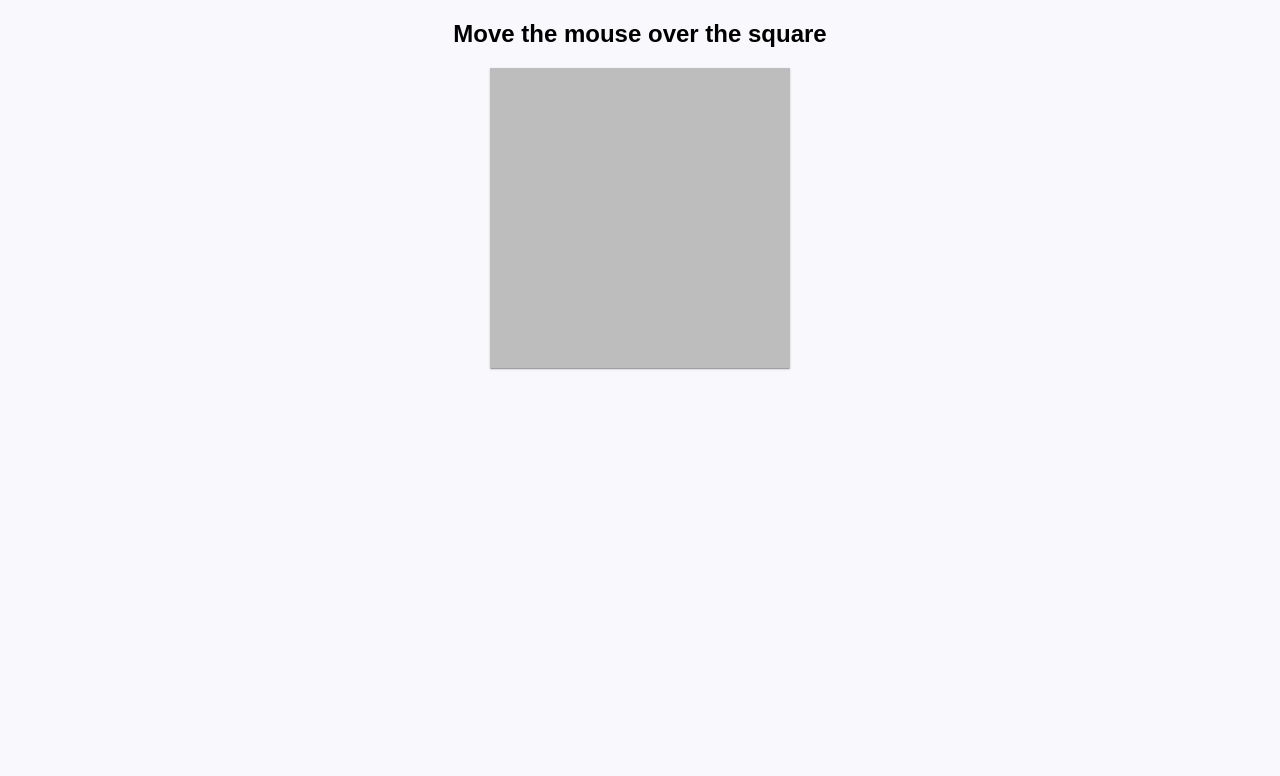
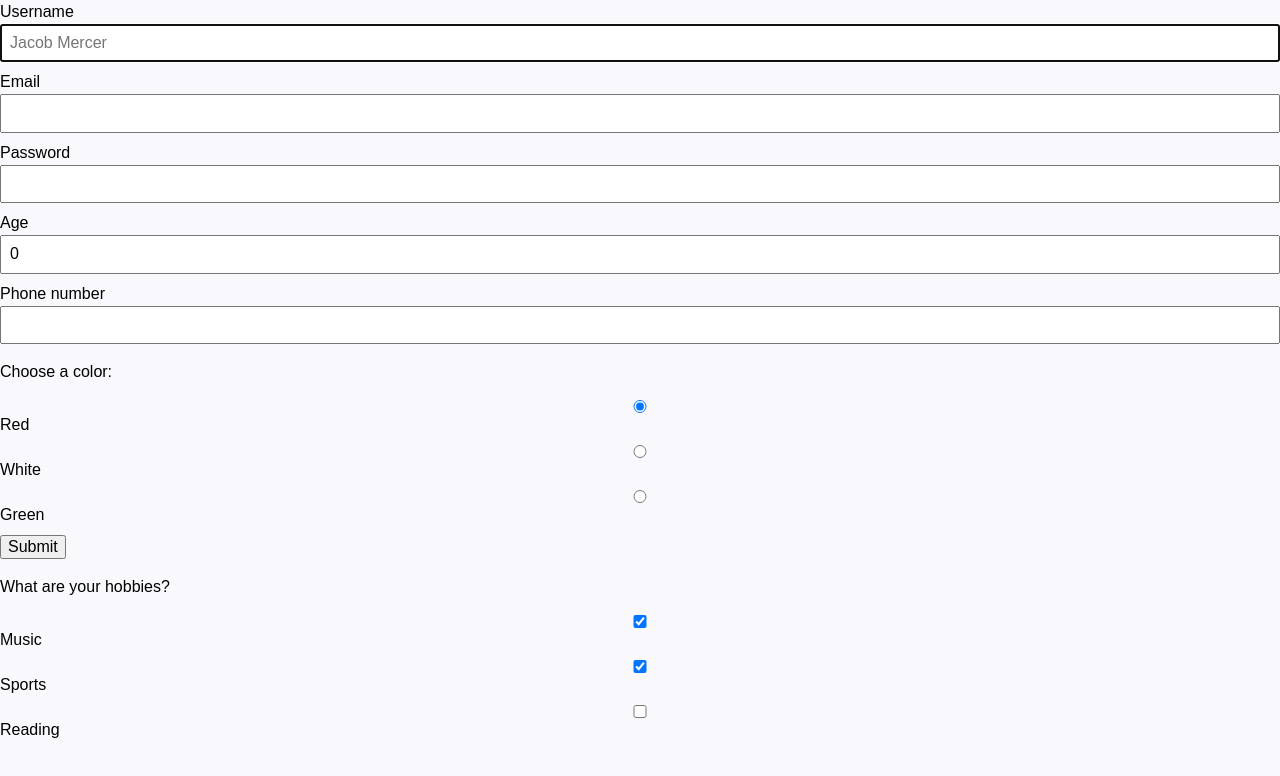
Before and after one commit to Nechuhaev/trenirovki, a plain HTML site: page index.html in a window 1280 px wide. Drawn offline with nearby package versions, Linux system fonts and the light colour scheme.

Commit message:
Практика по формам

```diff
--- a/css/style.css
+++ b/css/style.css
@@ -8,51 +8,13 @@ body {
     background-color: #f9f9fd;
 }
 
-h1 {
-    text-align: center;
-    font-size: 24px;
+input {
+    padding: 8px;
+    font-family: inherit;
 }
 
-.box {
-    position: relative;
-    width: 300px;
-    height: 300px;
-    margin-left: auto;
-    margin-right: auto;
-    background-color: #bdbdbd;
-    box-shadow: 0px 2px 1px -1px rgba(0, 0, 0, 0.2),
-        0px 1px 1px 0px rgba(0, 0, 0, 0.14), 0px 1px 3px 0px rgba(0, 0, 0, 0.12);
-
-    overflow: hidden;
+label {
+    display: flex;
+    flex-direction: column;
+    margin-bottom: 8px;
 }
-
-.box:hover .overlay {
-    transform: translatex(0);
-}
-
-.overlay {
-    position: absolute;
-    top: 0;
-    left: 0;
-    width: 100%;
-    height: 100%;
-    background-color: #3f51b5;
-
-    transform: translatex(-100%);
-    transition: transform 250ms ease;
-}
-
-.overlay>p {
-    color: #fff;
-    padding: 10px;
-    margin: 0;
-    font-size: 18px;
-}
-
-.overlay code {
-    display: inline-block;
-    padding: 2px 4px;
-    border-radius: 2px;
-    background-color: #fff;
-    color: #2a2a2a;
-}
--- a/index.html
+++ b/index.html
@@ -9,14 +9,62 @@
     <link rel="stylesheet" href="./css/style.css">
 </head>
 <body>
+<div class="forms">
+<form>
+    <label>
+        Username
+        <input type="text" name="username" placeholder="Jacob Mercer" autofocus />
+    </label>
+    <label>
+        Email
+        <input type="email" name="email" />
+    </label>
+    <label>
+        Password
+        <input type="password" name="password" minlength="5" maxlength="12" />
+    </label>
+    <label>
+        Age
+        <input type="number" name="age" value="0" min="18" max="120" />
+    </label>
+    <label>
+        Phone number
+        <input type="tel" name="phone_number" />
+    </label>
 
-<h1>Move the mouse over the square</h1>
+</form>
+<form>
+    <p>Choose a color:</p>
+    <label>
+        <input type="radio" name="color" value="red" checked />
+        Red
+    </label>
+    <label>
+        <input type="radio" name="color" value="white" />
+        White
+    </label>
+    <label>
+        <input type="radio" name="color" value="green" />
+        Green
+    </label>
+    <button type="submit">Submit</button>
+</form>
+<form>
+    <p>What are your hobbies?</p>
+    <label>
+        <input type="checkbox" name="hobby" value="music" checked />
+        Music
+    </label>
+    <label>
+        <input type="checkbox" name="hobby" value="sports" checked />
+        Sports
+    </label>
+    <label>
+        <input type="checkbox" name="hobby" value="reading" />
+        Reading
+    </label>
+</form>
 
-<div class="box">
-    <div class="overlay">
-        <p>This content is hidden through transformation and only appears when hovering over <code>div.box</code></p>
-    </div>
-</div>
 
 </body>
 </html>
```
